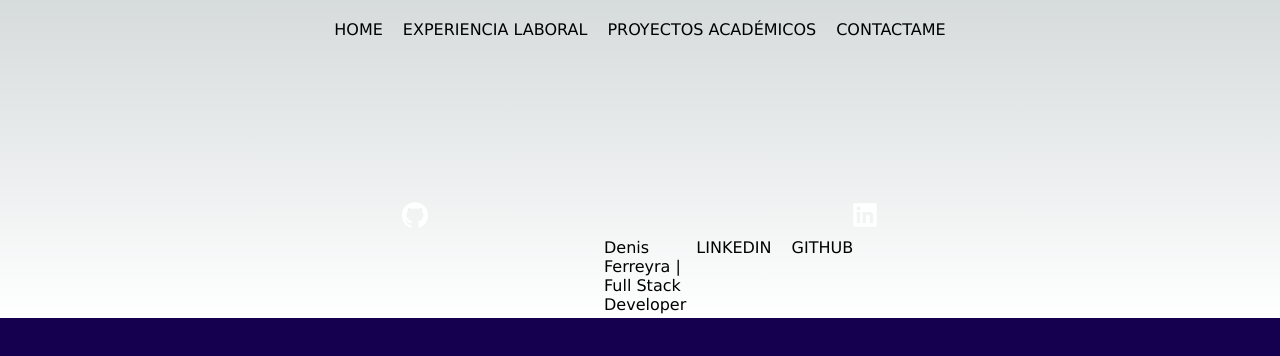
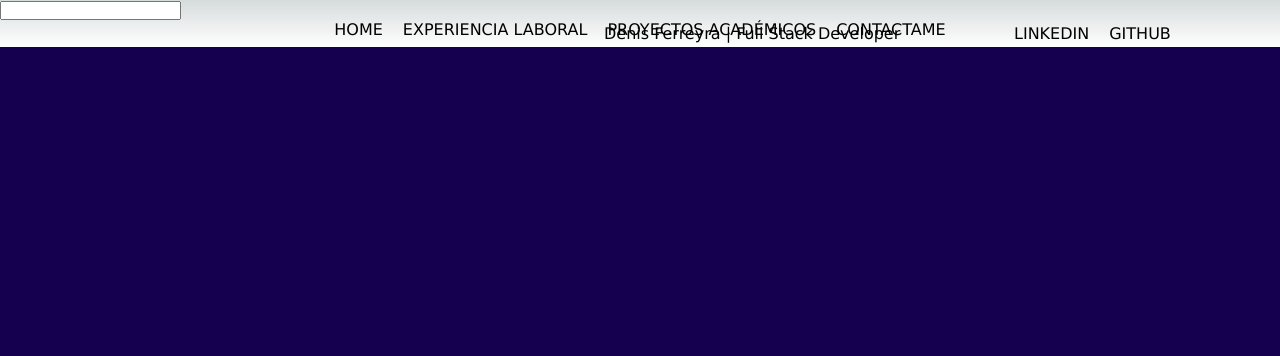
Before and after one commit to DenisFer-13/portfolio-typescript-2023, a Next.js app: page /about in a window 1280 px wide. Shown: the top 356 px of the page. Built offline with nearby package versions, Linux system fonts and the light colour scheme.

Commit message:
[Style]: add footer style

```diff
--- a/app/about/page.tsx
+++ b/app/about/page.tsx
@@ -3,21 +3,10 @@ import { AiFillGithub, AiFillLinkedin } from "react-icons/ai";
 
 const About: FC = () => {
   return (
-    <div style={{ marginTop: "200px" }}>
-      <span style={{ display: "flex", justifyContent: "space-evenly" }}>
-        <a href="https://github.com/DenisFer-13" target="_blank">
-          <AiFillGithub
-            size={30}
-            style={{ marginRight: "10px", color: "white" }}
-          />
-        </a>
-        <a href="https://www.linkedin.com/in/denis-ferreyra/" target="_blank">
-          <AiFillLinkedin
-            size={30}
-            style={{ marginLeft: "10px", color: "white" }}
-          />
-        </a>
-      </span>
+    <div>
+      <form>
+        <input ></input>
+      </form>
     </div>
   );
 };
--- a/components/footer.module.css
+++ b/components/footer.module.css
@@ -12,3 +12,8 @@
   list-style: none;
   color: black;
 }
+
+.divFooter {
+  display: flex;
+  width: 400px;
+}
--- a/components/footer.tsx
+++ b/components/footer.tsx
@@ -7,17 +7,22 @@ const Footer = () => {
     {
       label: "LINKEDIN",
       route: "https://linkedin.com/in/denis-ferreyra",
+      top: 100,
     },
     {
       label: "GITHUB",
       route: "https://github.com/DenisFer-13",
+      top: 100,
     },
   ];
 
   return (
     <>
       <footer className={style.footer}>
-        <div>Denis Ferreyra | Full Stack Developer</div>
+        <div style={{ display: "flex", justifyContent: 'center' }}>
+          <div className={style.divFooter}>
+            Denis Ferreyra | Full Stack Developer
+          </div>
           <ul className={style.ul}>
             {externalLInks.map(({ label, route }) => (
               <li key={route}>
@@ -27,6 +32,7 @@ const Footer = () => {
               </li>
             ))}
           </ul>
+        </div>
       </footer>
     </>
   );
```
Lines whose indentation alone changed are shown as unchanged.
